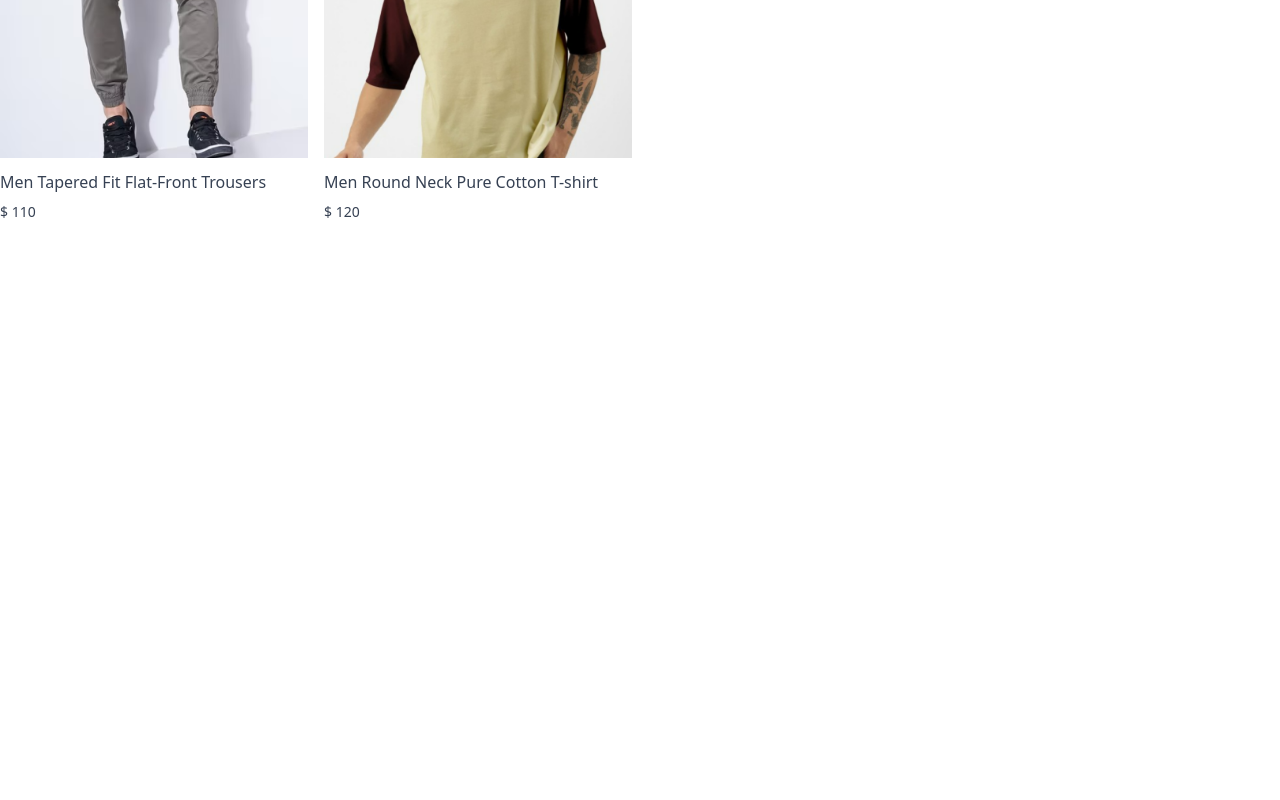
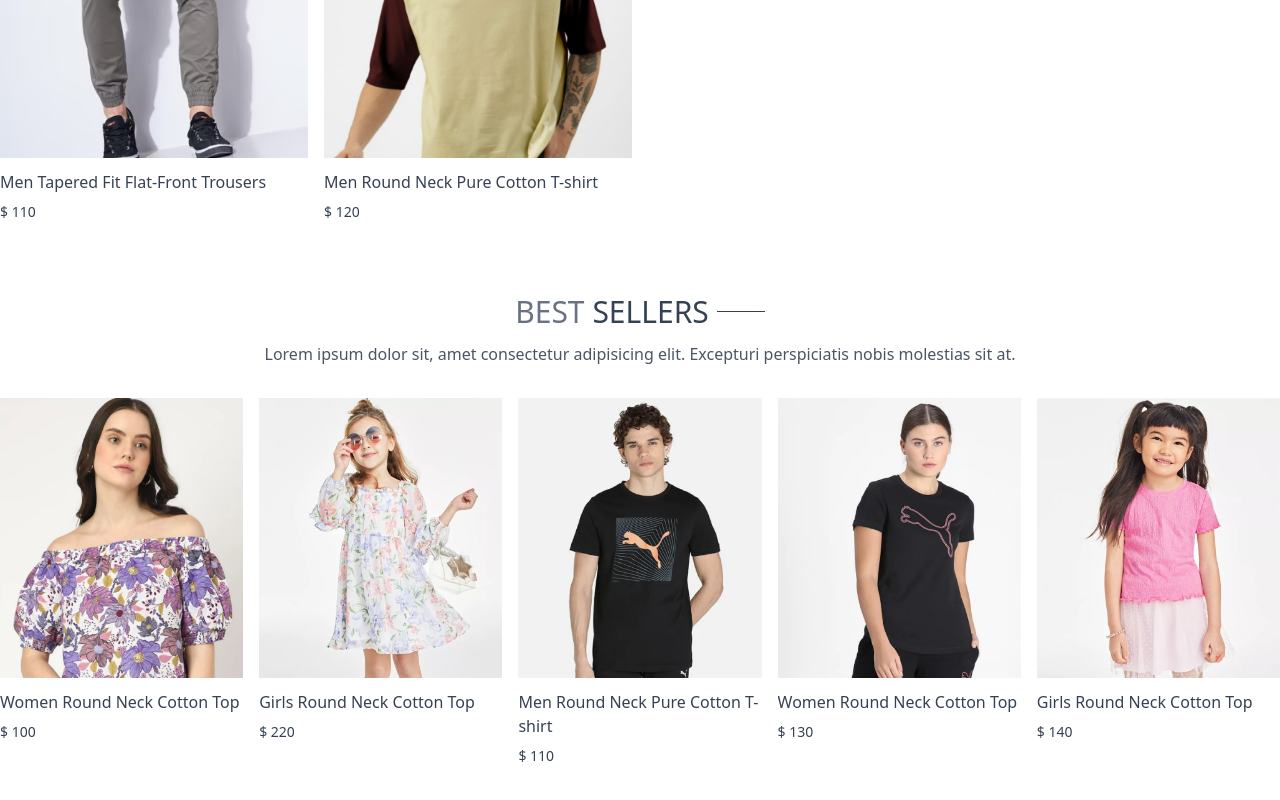
Before and after one commit to Berita-Winnie/e-commerse, a React app in the folder front_end/: page / in a window 1280 px wide. Shown: the part 1895-2695 px from the top of the page. Before the commit the page ends 2157 px from the top, so only its background shows below. Built offline with nearby package versions, Linux system fonts and the light colour scheme; the HTML template or start-up script is replaced by a standard one.

Commit message:
feat(home): complete Bestseller section layout and styling

```diff
--- /dev/null
+++ b/front_end/src/components/BestSeller.jsx
@@ -0,0 +1,38 @@
+import React, { useContext, useState, useEffect } from 'react'
+import { ShopContext } from '../context/ShopContext'
+import Title from './Title'
+import ProductItem from './ProductItem'
+
+const BestSeller = () => {
+  const { products } = useContext(ShopContext)
+  const [bestseller, setBestSeller] = useState([])
+
+  useEffect(() => {
+    const bestProduct = products.filter((item) => item.bestseller)
+    setBestSeller(bestProduct.slice(0, 5))
+  }, [])
+  return (
+    <div className="my-10">
+      <div className="text-center text-3xl py-8">
+        <Title text1={`BEST`} text2={`SELLERS`} />
+        <p className="w-3/4 m-auto text-xs sm:text-sm  md:text-base text-gray-600 ">
+          Lorem ipsum dolor sit, amet consectetur adipisicing elit. Excepturi
+          perspiciatis nobis molestias sit at.
+        </p>
+      </div>
+      <div className="grid  grid-col2 sm:grid-col-3 md:grid-cols-5 gap-4 gap-y-6 ">
+        {bestseller.map((item, index) => (
+          <ProductItem
+            key={index}
+            id={item._id}
+            name={item.name}
+            image={item.image}
+            price={item.price}
+          />
+        ))}
+      </div>
+    </div>
+  )
+}
+
+export default BestSeller
--- a/front_end/src/pages/Home.jsx
+++ b/front_end/src/pages/Home.jsx
@@ -1,11 +1,13 @@
 import React from 'react'
 import Hero from '../components/Hero'
 import LatestCollection from '../components/LatestCollection'
+import BestSeller from '../components/BestSeller'
 const Home = () => {
   return (
     <div>
       <Hero />
       <LatestCollection />
+      <BestSeller />
     </div>
   )
 }
```
